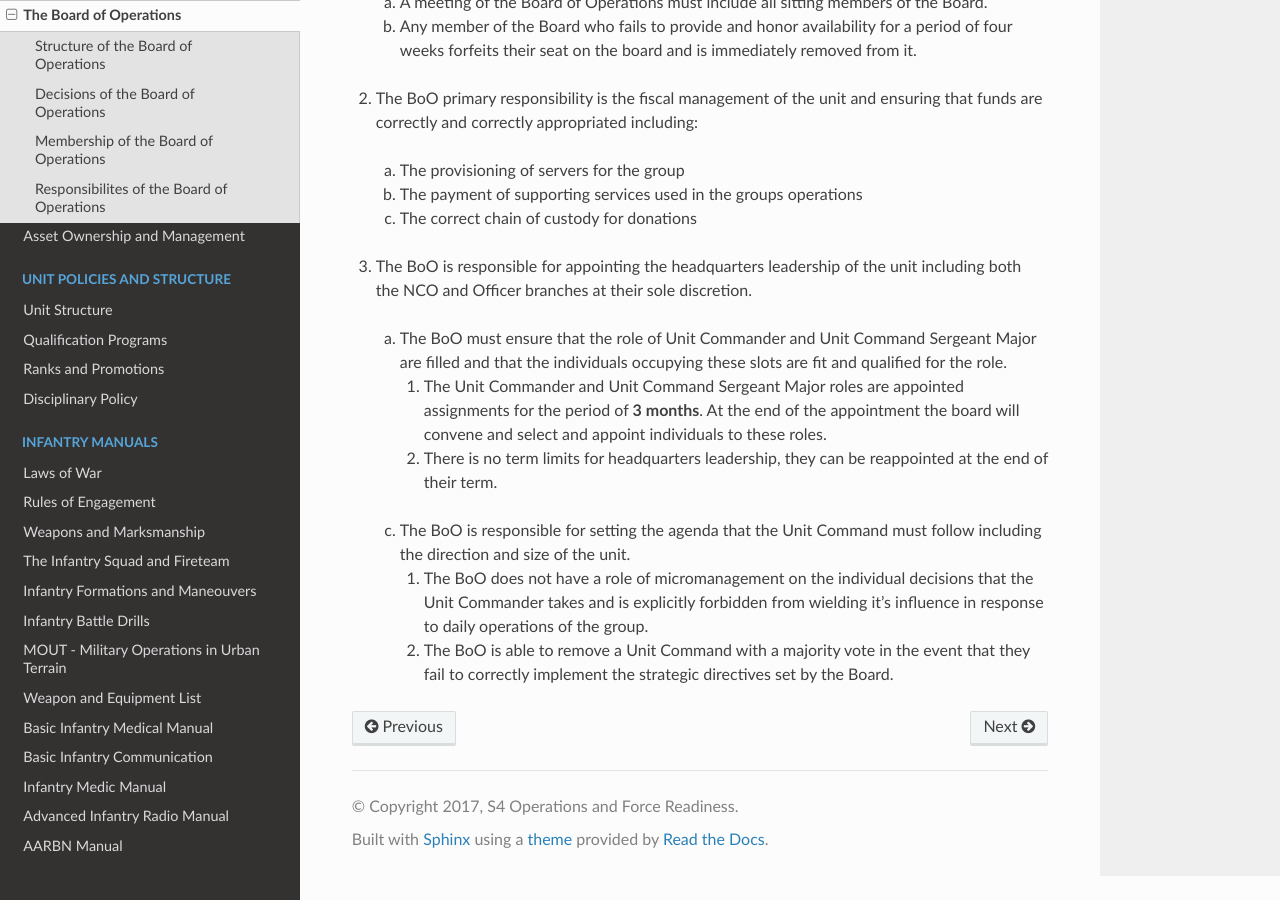
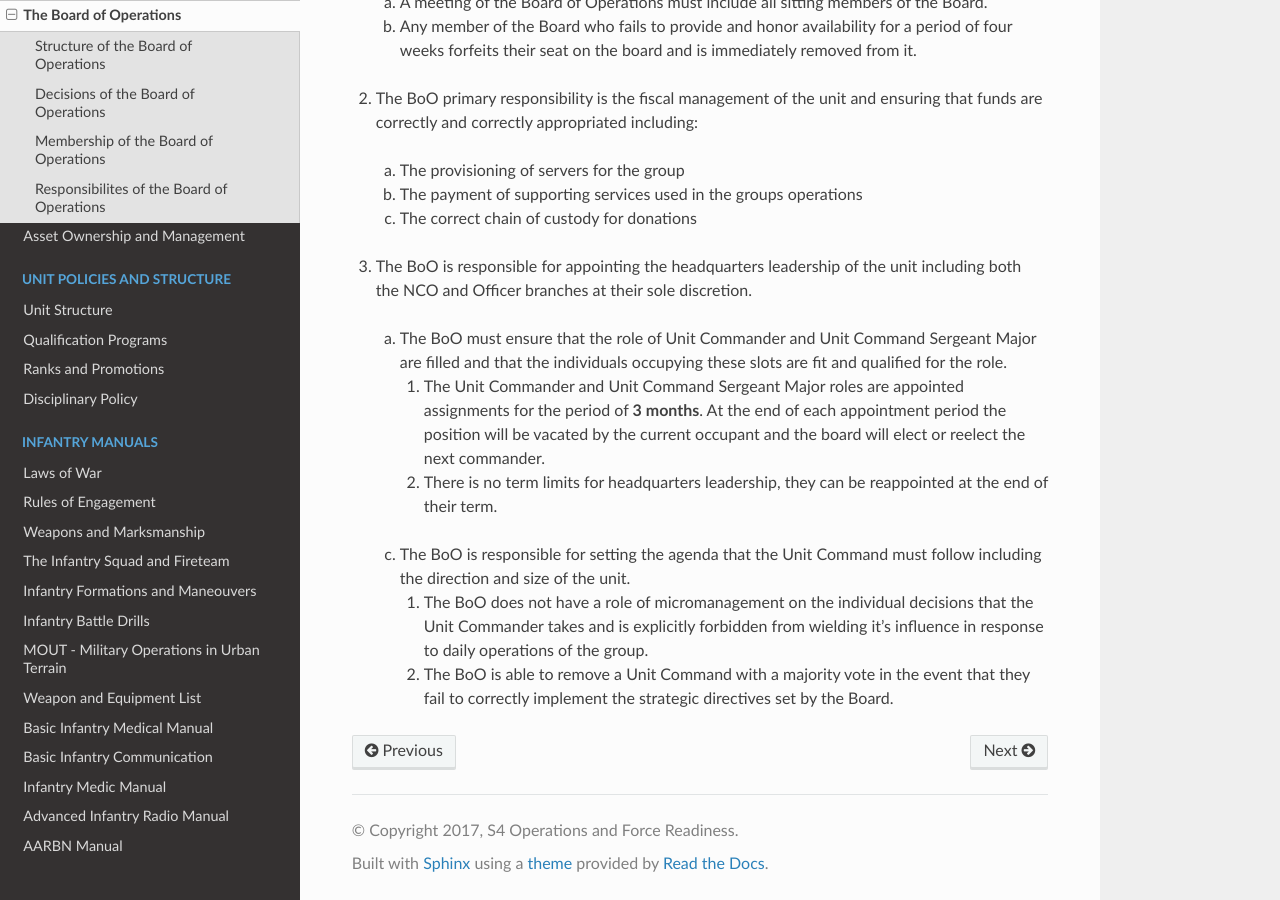
Before and after one commit to 1st-rapid-response-force/Training-Programs, a Sphinx documentation site: the page built from docs/source/board/board.rst, in a window 1280 px wide and 900 px high, scrolled down 1509 px. Built offline with Sphinx 7.4.7 and the Read the Docs theme 2.0.0, drawn with Linux system fonts in a browser that asks for light colours; formulas are drawn with MathJax 3.

Commit message:
Slight language fix

```diff
--- a/docs/source/board/board.rst
+++ b/docs/source/board/board.rst
@@ -51,7 +51,7 @@ Responsibilites of the Board of Operations
 
     a.	The BoO must ensure that the role of Unit Commander and Unit Command Sergeant Major are filled and that the individuals occupying these slots are fit and qualified for the role.
 
-        i.  The Unit Commander and Unit Command Sergeant Major roles are appointed assignments for the period of **3 months**. At the end of the appointment the board will convene and select and appoint individuals to these roles.
+        i.  The Unit Commander and Unit Command Sergeant Major roles are appointed assignments for the period of **3 months**. At the end of each appointment period the position will be vacated by the current occupant and the board will elect or reelect the next commander.
         ii. There is no term limits for headquarters leadership, they can be reappointed at the end of their term.
 
     c.	The BoO is responsible for setting the agenda that the Unit Command must follow including the direction and size of the unit.
```
